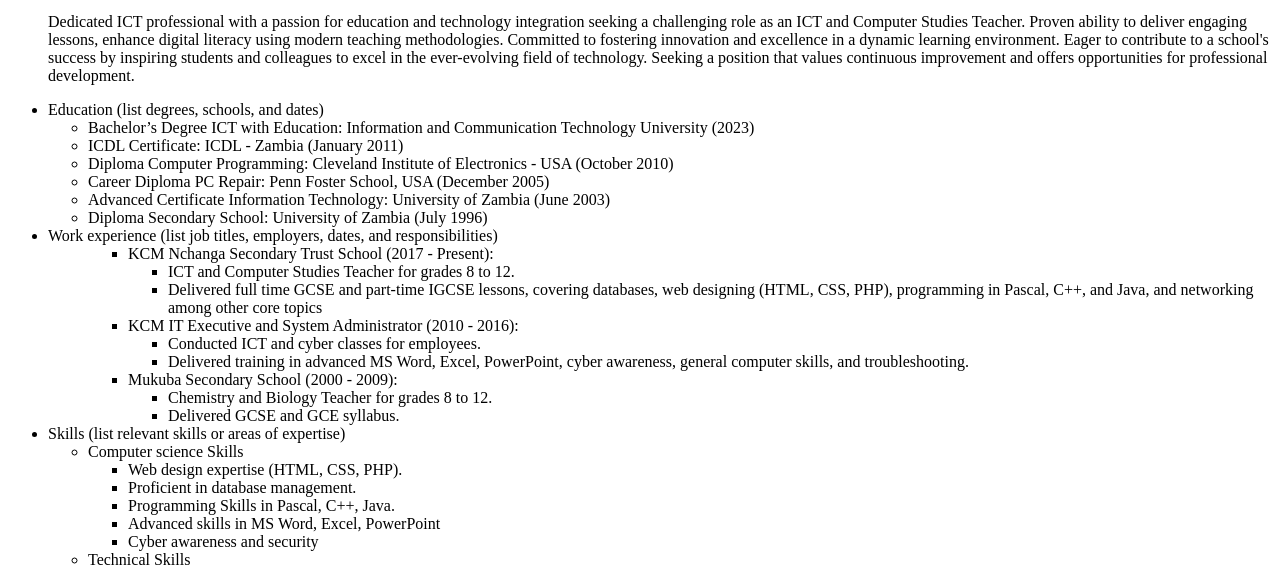
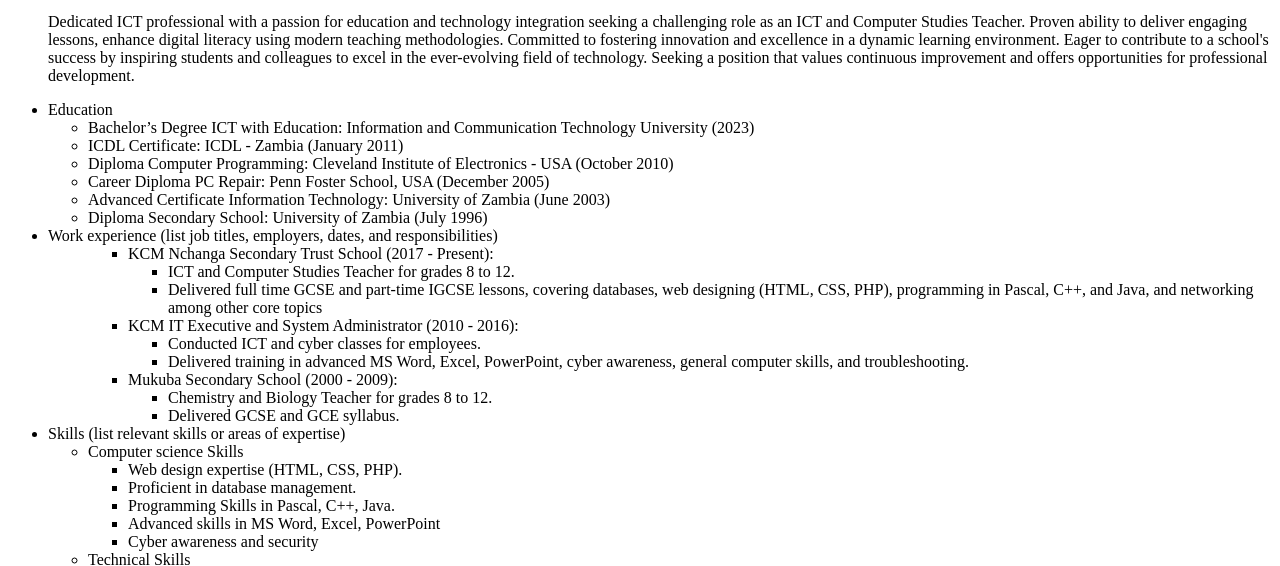
Before and after one commit to LumaiM/myonline-resume, a plain HTML site: page index.html in a window 1280 px wide. Shown: the part 263-829 px from the top of the page. Drawn offline with Linux system fonts and the light colour scheme.

Commit message:
Update index.html
Made amendments to the education description

```diff
--- a/index.html
+++ b/index.html
@@ -11,7 +11,7 @@
     <ul>
         <li>Summary or objective statement</li>
         <p>Dedicated ICT professional with a passion for education and technology integration seeking a challenging role as an ICT and Computer Studies Teacher. Proven ability to deliver engaging lessons, enhance digital literacy using modern teaching methodologies. Committed to fostering innovation and excellence in a dynamic learning environment. Eager to contribute to a school's success by inspiring students and colleagues to excel in the ever-evolving field of technology. Seeking a position that values continuous improvement and offers opportunities for professional development.</p>
-        <li>Education (list degrees, schools, and dates)</li>
+        <li>Education</li>
             <ul>
                 <li>Bachelor’s Degree ICT with Education: Information and Communication Technology University (2023)</li>
                 <li>ICDL Certificate: ICDL - Zambia (January 2011)</li>
```
